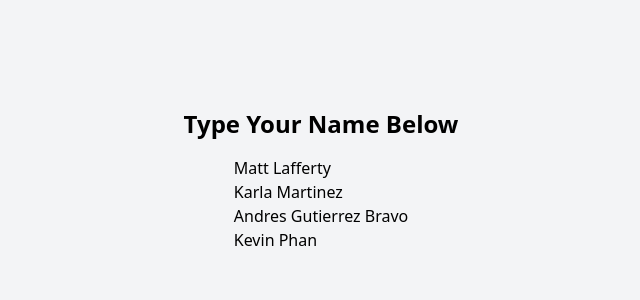
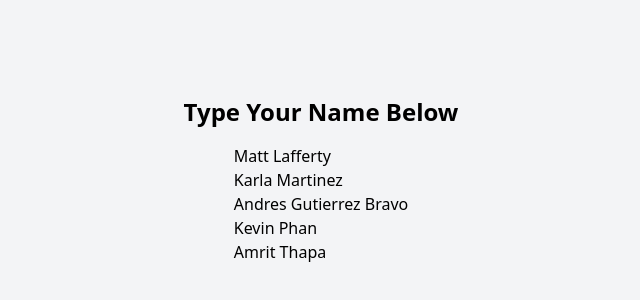
Before and after one commit to littleeinsteinchildcare/littleeinstein-frontend, a React (Vite) app: page / in a window 1280 px wide. Shown: the part 220-520 px from the top of the page, without its empty margins (319-959 px from the left). Built offline with nearby package versions, Linux system fonts and the light colour scheme.

Commit message:
Wrote my name and added placeholder files to hold structure (#6)
* Wrote my name and added placeholder files to hold structure

* Added codeowners

* updated kevin name

```diff
--- /dev/null
+++ b/src/assets/test.tsx
@@ -0,0 +1,2 @@
+//This is just a place older file
+//feel free to just leave em here
--- a/src/components/introduction/SaveName.tsx
+++ b/src/components/introduction/SaveName.tsx
@@ -7,6 +7,7 @@ const SaveName = () => {
         <li>Karla Martinez</li>
         <li>Andres Gutierrez Bravo</li>
         <li>Kevin Phan</li>
+        <li>Amrit Thapa</li>
       </ul>
     </div>
   );
--- /dev/null
+++ b/src/patterns/test.tsx
@@ -0,0 +1,2 @@
+//This is just a place older file
+//feel free to just leave em here
--- /dev/null
+++ b/src/styles/test.tsx
@@ -0,0 +1,2 @@
+//This is just a place older file
+//feel free to just leave em here
```
